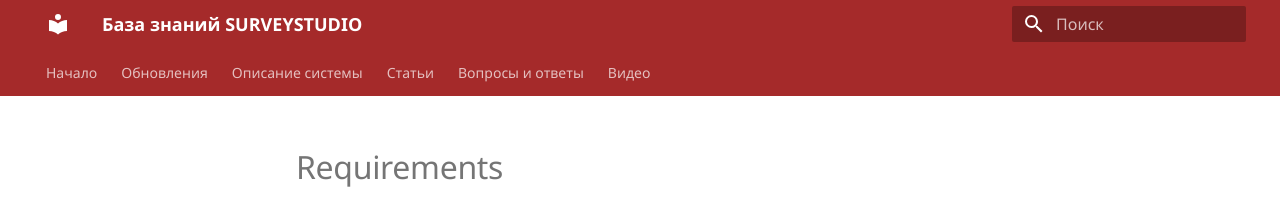
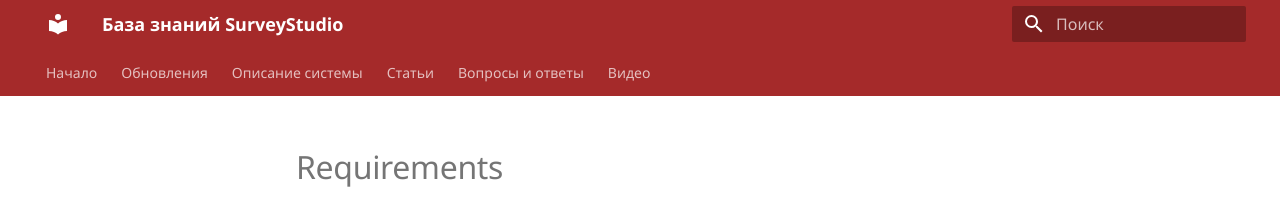
Before and after one commit to siisltd/SurveyStudio.KB, an MkDocs documentation site: the page built from docs/requirements.md, in a window 1280 px wide. Shown: the top 207 px of the page. Built offline with MkDocs 1.6.1 and Material for MkDocs 9.7.7, drawn with Linux system fonts in a browser that asks for light colours; some web fonts are replaced.

Commit message:
Some fixes

```diff
--- a/mkdocs.yml
+++ b/mkdocs.yml
@@ -1,4 +1,4 @@
-site_name: База знаний <b>SURVEY</b>STUDIO
+site_name: База знаний SurveyStudio
 site_url: https://kb.survey-studio.com
 site_description: База знаний SurveyStudio
 site_author: SIIS Ltd
```
Also changed, not shown: docs/index.md (+0 -1 lines).
